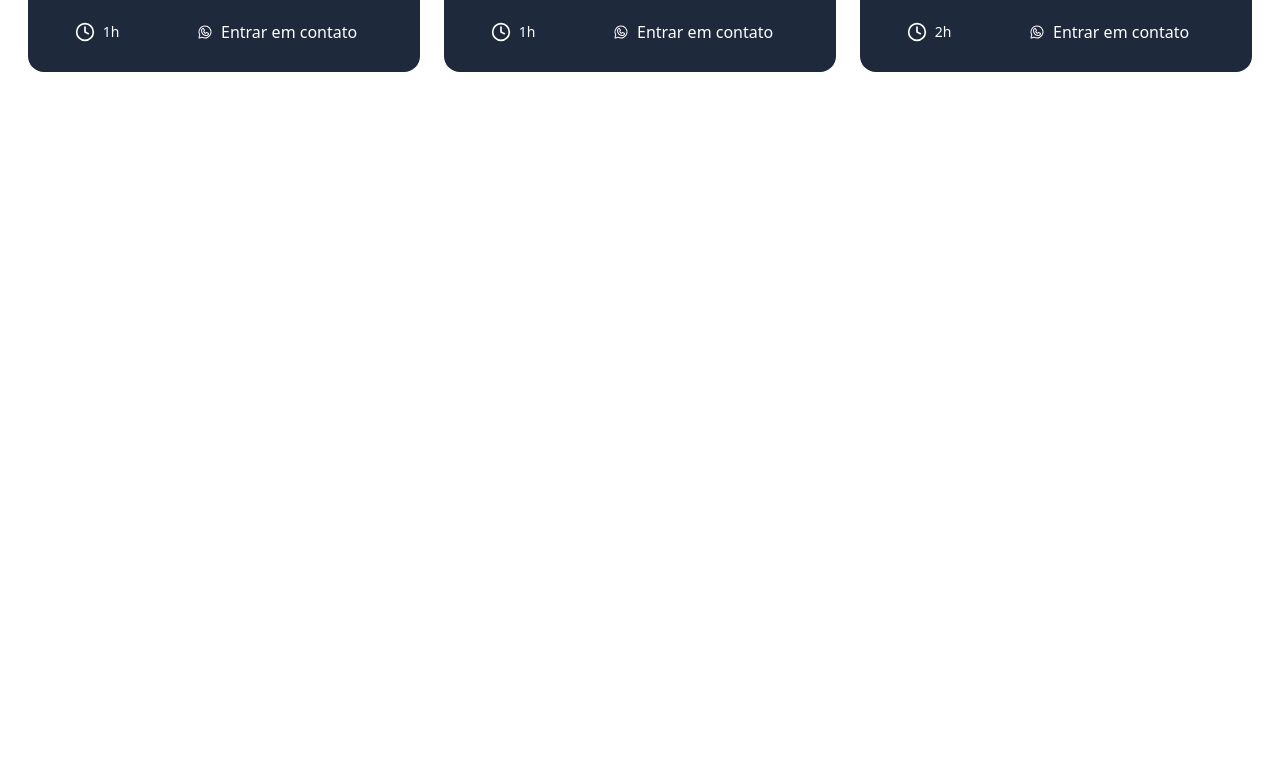
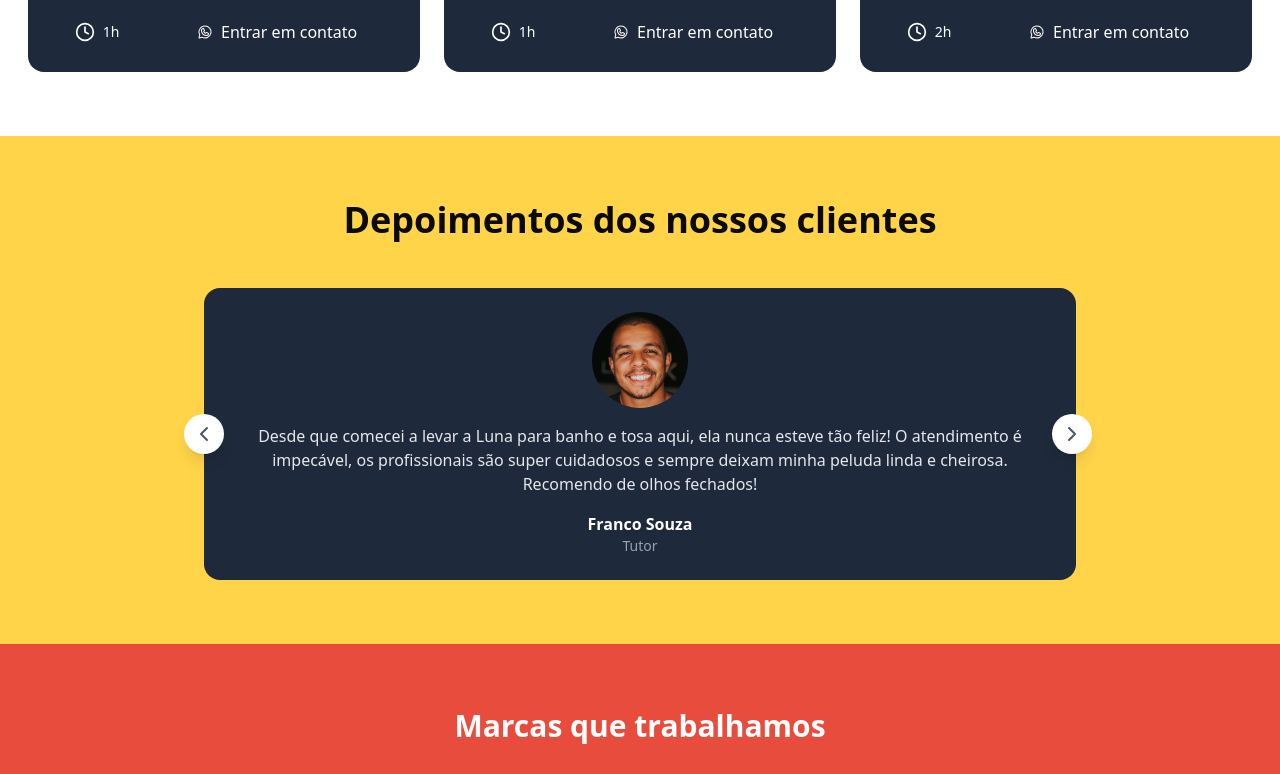
Before and after one commit to rafaelsescato/template-petshop, a Next.js app: page / in a window 1280 px wide. Shown: the part 1360-2134 px from the top of the page. Before the commit the page ends 1496 px from the top, so only its background shows below. Built offline with nearby package versions, Linux system fonts and the light colour scheme.

Commit message:
feat: add new components
- Testimonials
- Footer

```diff
--- a/src/app/page.tsx
+++ b/src/app/page.tsx
@@ -1,6 +1,8 @@
 import About from "./_components/about";
+import Footer from "./_components/footer";
 import Hero from "./_components/hero";
 import Services from "./_components/services";
+import Testimonials from "./_components/testimonials";
 
 export default function Home() {
 	return (
@@ -8,6 +10,8 @@ export default function Home() {
 			<Hero />
 			<About />
 			<Services />
+			<Testimonials />
+			<Footer />
 		</main>
 	)
 }
```
